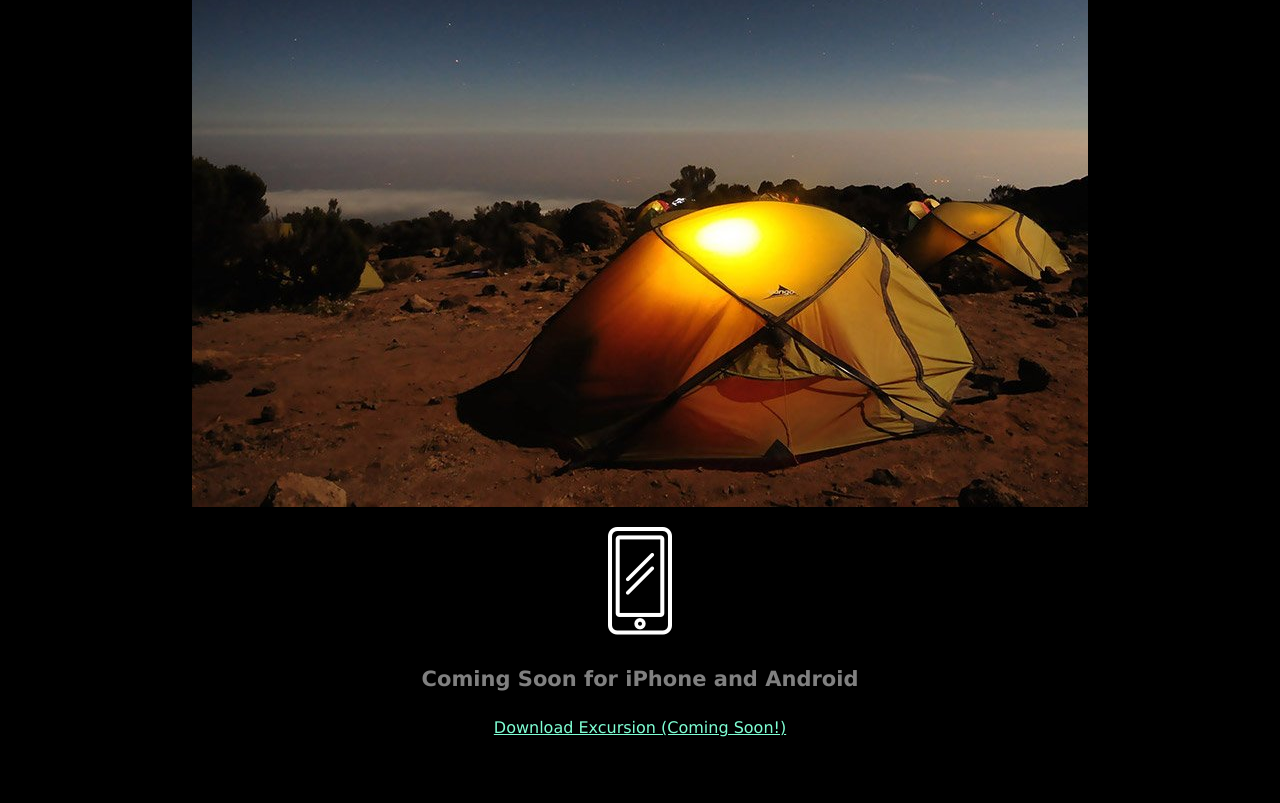
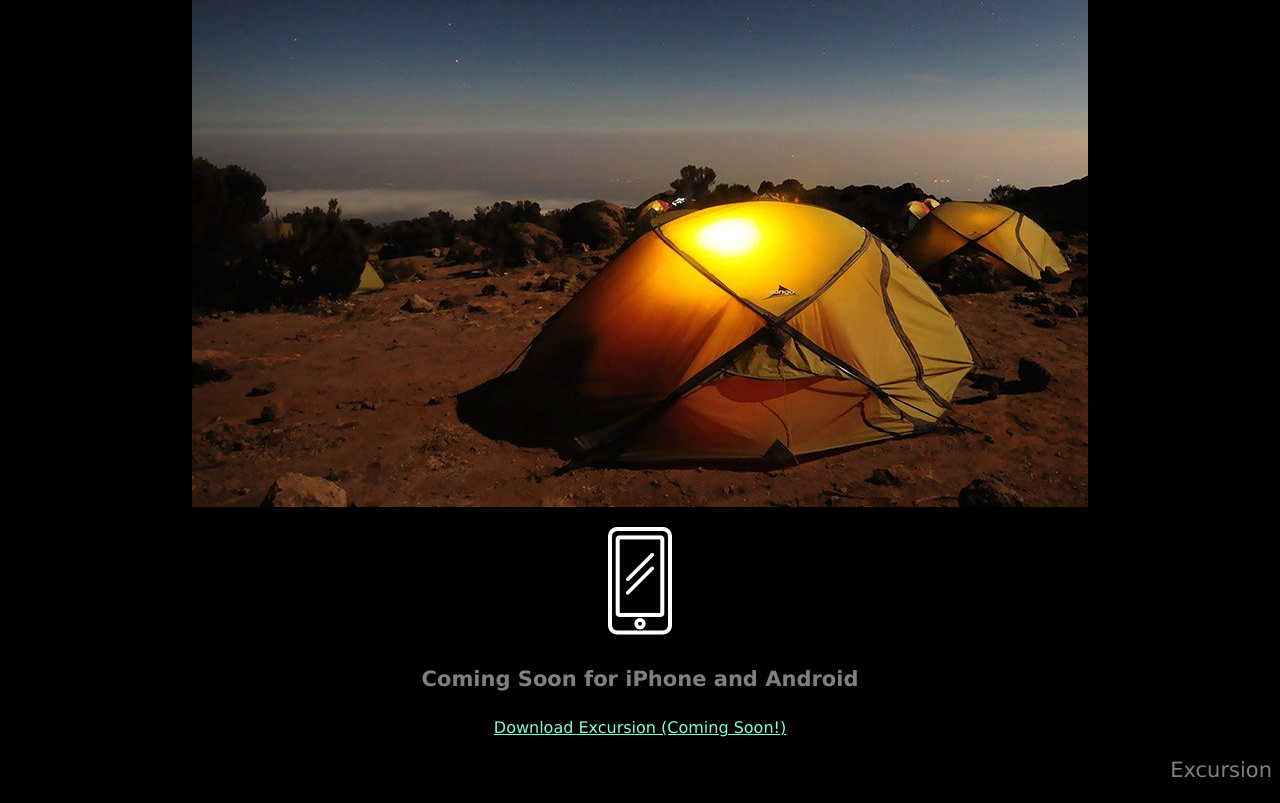
Before and after one commit to ChristinaHarris123/excursion, a plain HTML site: page index.html in a window 1280 px wide. Shown: the part 505-1308 px from the top of the page. Before the commit the page ends 1258 px from the top, so only its background shows below. Drawn offline with Linux system fonts and the light colour scheme.

Commit message:
Final push

```diff
--- a/index.html
+++ b/index.html
@@ -20,6 +20,6 @@
 <p> <img src="resources/images/phone.png"></p>
 <h4 class="header--sub-header">Coming Soon for iPhone and Android</h4>
 <p><a class="link--cta" href="a">Download Excursion (Coming Soon!)</a></p>
-
+<p class="footer--copyright">Excursion</p>
 </body>
     </html>
--- a/resources/css/style.css
+++ b/resources/css/style.css
@@ -29,3 +29,8 @@ body {
     font-size: 16px;
     color: aquamarine;
 }
+/* FOOTER */
+.footer--copyright {
+    font-size: 21px;
+    color: grey;
+    text-align: right;
```
